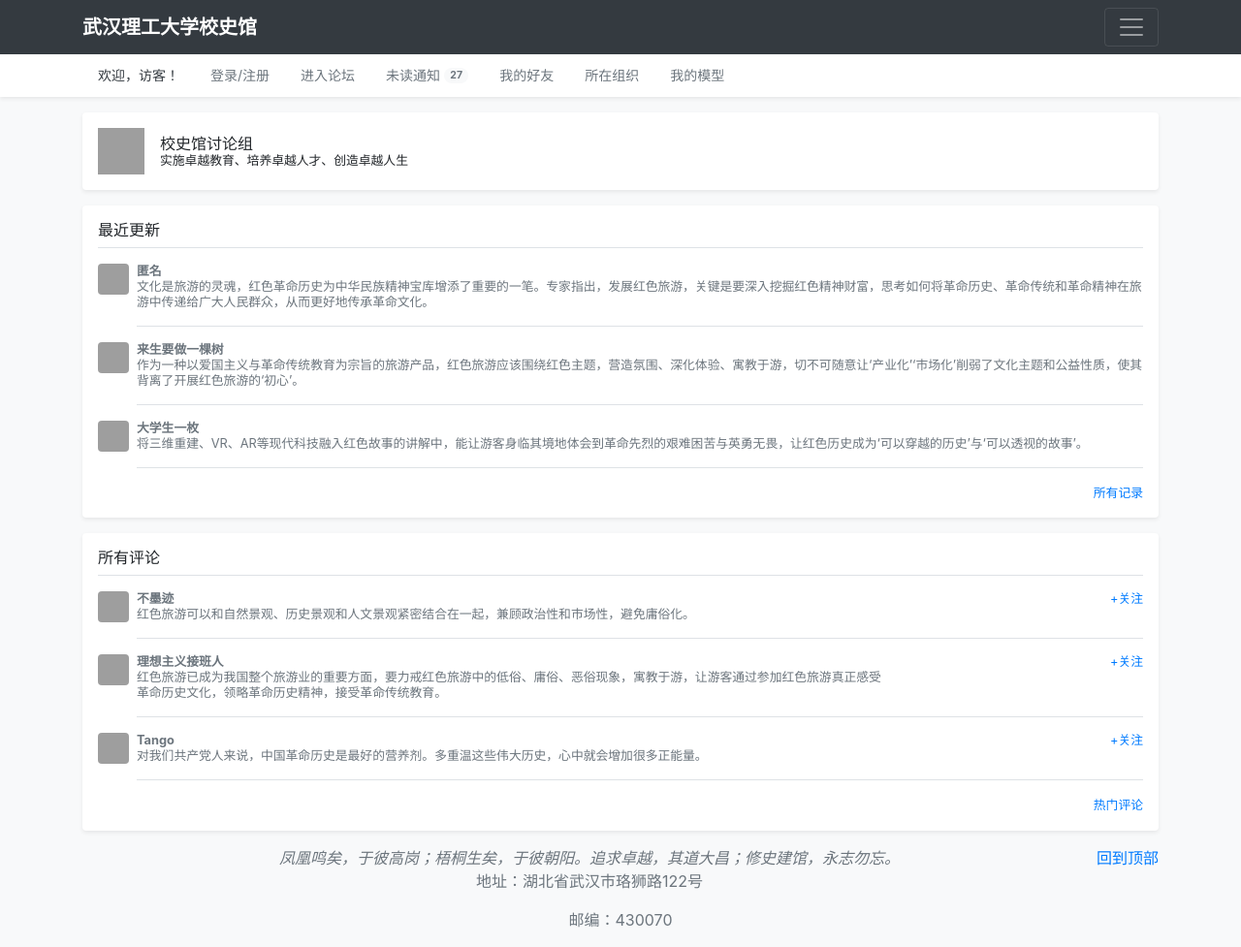
After one commit to LittleSaltFish/FrontPage-3DRebuild, a Flask app: page /BBS in a window 1280 px wide. The commit adds this page. Shown: the whole page at 97% size. Run offline with Flask 2, Linux system fonts and the light colour scheme; grey boxes are pictures that could not be loaded.

Commit message:
Version2.1:Add BBS&Signin Mod Footer

```diff
--- a/app.py
+++ b/app.py
@@ -26,5 +26,13 @@ def re2():
 def re1():
     return render_template("第一展区.html")
 
+@app.route("/BBS")
+def BBS():
+    return render_template("BBS.html")
+
+@app.route("/signin")
+def signin():
+    return render_template("sign-in.html")
+
 if __name__ == "__main__":
     app.run(host='0.0.0.0',port=5003)
--- /dev/null
+++ b/static/css/BBS.css
@@ -0,0 +1,72 @@
+html,
+body {
+  overflow-x: hidden; /* Prevent scroll on narrow devices */
+}
+
+
+@media (max-width: 991.98px) {
+  .offcanvas-collapse {
+    position: fixed;
+    bottom: 0;
+    left: 100%;
+    width: 100%;
+    padding-right: 1rem;
+    padding-left: 1rem;
+    overflow-y: auto;
+    visibility: hidden;
+    background-color: #343a40;
+    transition: visibility .3s ease-in-out, -webkit-transform .3s ease-in-out;
+    transition: transform .3s ease-in-out, visibility .3s ease-in-out;
+    transition: transform .3s ease-in-out, visibility .3s ease-in-out, -webkit-transform .3s ease-in-out;
+  }
+  .offcanvas-collapse.open {
+    visibility: visible;
+    -webkit-transform: translateX(-100%);
+    transform: translateX(-100%);
+  }
+}
+
+.nav-scroller {
+  position: relative;
+  z-index: 2;
+  height: 2.75rem;
+  overflow-y: hidden;
+}
+
+.nav-scroller .nav {
+  display: -ms-flexbox;
+  display: flex;
+  -ms-flex-wrap: nowrap;
+  flex-wrap: nowrap;
+  padding-bottom: 1rem;
+  margin-top: -1px;
+  overflow-x: auto;
+  color: rgba(255, 255, 255, .75);
+  text-align: center;
+  white-space: nowrap;
+  -webkit-overflow-scrolling: touch;
+}
+
+.nav-underline .nav-link {
+  padding-top: .75rem;
+  padding-bottom: .75rem;
+  font-size: .875rem;
+  color: #6c757d;
+}
+
+.nav-underline .nav-link:hover {
+  color: #007bff;
+}
+
+.nav-underline .active {
+  font-weight: 500;
+  color: #343a40;
+}
+
+.text-white-50 { color: rgba(255, 255, 255, .5); }
+
+.bg-purple { background-color: #6f42c1; }
+
+.lh-100 { line-height: 1; }
+.lh-125 { line-height: 1.25; }
+.lh-150 { line-height: 1.5; }
--- /dev/null
+++ b/static/js/BBS.js
@@ -0,0 +1,7 @@
+$(function () {
+  'use strict'
+
+  $('[data-toggle="offcanvas"]').on('click', function () {
+    $('.offcanvas-collapse').toggleClass('open')
+  })
+})
--- /dev/null
+++ b/templates/BBS.html
@@ -0,0 +1,212 @@
+<!DOCTYPE html>
+<html lang="en">
+
+<head>
+    <meta charset="utf-8">
+    <meta http-equiv="X-UA-Compatible" content="IE=edge">
+    <meta name="viewport" content="width=device-width, initial-scale=1">
+    <meta name="description" content="">
+    <meta name="author" content="">
+    <link rel="icon" href="{{url_for('static', filename='pic/相机.ico')}}">
+
+    <title>在线校史馆</title>
+
+    <!-- Bootstrap core CSS -->
+    <link rel="stylesheet" href="https://cdn.jsdelivr.net/npm/bootstrap@4.6.0/dist/css/bootstrap.min.css"
+        integrity="sha384-B0vP5xmATw1+K9KRQjQERJvTumQW0nPEzvF6L/Z6nronJ3oUOFUFpCjEUQouq2+l" crossorigin="anonymous">
+    <!-- Custom styles for this template -->
+    <link href="{{url_for('static', filename='css/BBS.css')}}" rel="stylesheet">
+
+    <style>
+        .bd-placeholder-img {
+            font-size: 1.125rem;
+            text-anchor: middle;
+            -webkit-user-select: none;
+            -moz-user-select: none;
+            -ms-user-select: none;
+            user-select: none;
+        }
+
+        @media (min-width: 768px) {
+            .bd-placeholder-img-lg {
+                font-size: 3.5rem;
+            }
+        }
+
+    </style>
+</head>
+
+<body class="bg-light">
+
+    <header>
+        <nav class="collapse bg-dark" id="navbarHeader">
+            <div class="container">
+                <div class="row">
+                    <div class="col-sm-8 col-md-7 py-4">
+                        <h4 class="text-white">About</h4>
+                        <p class="text-muted">
+                            绵延120余载的办学历史，夯实了武汉理工大学持续发展的强大基础；合并组建20年的办学成就，书写了武汉理工大学跨越发展的辉煌篇章。校史馆从2000年5月27日起，至2019年12月31日止。以历程篇、成就篇、人物篇三个部分反映学校的发展历程，呈现20年的建设成就，展示理工大人奋发向上的精神风貌。
+                        </p>
+                    </div>
+                    <div class="col-sm-4 offset-md-1 py-4">
+                        <h4 class="text-white">Contact</h4>
+                        <ul class="list-unstyled">
+                            <li><a href="#" class="text-light">地址：湖北省武汉市珞狮路122号</a></li>
+                            <li><a href="#" class="text-light">邮编：430070</a></li>
+                        </ul>
+                    </div>
+                </div>
+            </div>
+        </nav>
+        <div class="navbar navbar-dark bg-dark shadow-sm">
+            <div class="container d-flex justify-content-between">
+                <a href="/" class="navbar-brand d-flex align-items-center">
+
+                    <strong>武汉理工大学校史馆</strong>
+                </a>
+                <button class="navbar-toggler" type="button" data-toggle="collapse" data-target="#navbarHeader"
+                    aria-controls="navbarHeader" aria-expanded="false" aria-label="Toggle navigation">
+                    <span class="navbar-toggler-icon"></span>
+                </button>
+            </div>
+        </div>
+    </header>
+
+
+
+    <div class="nav-scroller bg-white shadow-sm">
+        <div class="container">
+            <nav class="nav nav-underline">
+                <a class="nav-link active" href="#">欢迎，访客！</a>
+                <a class="nav-link pull-right" href="/signin">登录/注册</a>
+                <a class="nav-link" href="/BBS">进入论坛</a>
+                <a class="nav-link" href="#">
+                    未读通知
+                    <span class="badge badge-pill bg-light align-text-bottom">27</span>
+                </a>
+                <!-- <a class="nav-link" href="#"></a> -->
+                <a class="nav-link" href="#">我的好友</a>
+                <a class="nav-link" href="#">所在组织</a>
+                <a class="nav-link" href="#">我的模型</a>
+                <!-- <a class="nav-link" href="#">Link</a>
+                <a class="nav-link" href="#">Link</a> -->
+            </nav>
+        </div>
+    </div>
+
+    <main role="main" class="container">
+        <div class="d-flex align-items-center p-3 my-3 bg-white rounded shadow-sm">
+            <img class="mr-3" src="https://img.imgdb.cn/item/6086d115d1a9ae528fb01908.jpg" alt="" width="48"
+                height="48">
+            <div class="lh-100">
+                <h6 class="mb-0 text-black lh-100">校史馆讨论组</h6>
+                <small>实施卓越教育、培养卓越人才、创造卓越人生</small>
+            </div>
+        </div>
+
+        <div class="my-3 p-3 bg-white rounded shadow-sm">
+            <h6 class="border-bottom border-gray pb-2 mb-0">最近更新</h6>
+            <div class="media text-muted pt-3">
+
+                <img src="https://pic2.zhimg.com/v2-7ff800975ab9cac63295b786668d467a_xl.jpg"
+                    class="bd-placeholder-img mr-2 rounded" width="32" height="32">
+
+                <p class="media-body pb-3 mb-0 small lh-125 border-bottom border-gray">
+                    <strong class="d-block text-gray-dark">匿名</strong>
+                    文化是旅游的灵魂，红色革命历史为中华民族精神宝库增添了重要的一笔。专家指出，发展红色旅游，关键是要深入挖掘红色精神财富，思考如何将革命历史、革命传统和革命精神在旅游中传递给广大人民群众，从而更好地传承革命文化。
+                </p>
+            </div>
+            <div class="media text-muted pt-3">
+                <img src="https://pic4.zhimg.com/50/v2-0ea3bc072607967e475fff312f8a859e_xs.jpg?source=54b3c3a5"
+                    class="bd-placeholder-img mr-2 rounded" width="32" height="32">
+
+                <p class="media-body pb-3 mb-0 small lh-125 border-bottom border-gray">
+                    <strong class="d-block text-gray-dark">来生要做一棵树</strong>
+                    作为一种以爱国主义与革命传统教育为宗旨的旅游产品，红色旅游应该围绕红色主题，营造氛围、深化体验、寓教于游，切不可随意让‘产业化’‘市场化’削弱了文化主题和公益性质，使其背离了开展红色旅游的‘初心’。
+                </p>
+            </div>
+            <div class="media text-muted pt-3">
+                <img src="https://pic1.zhimg.com/100/v2-a2dba10266bae3f316145d3d4730cde2_r.jpeg?source=1940ef5c"
+                    class="bd-placeholder-img mr-2 rounded" width="32" height="32">
+
+                <p class="media-body pb-3 mb-0 small lh-125 border-bottom border-gray">
+                    <strong class="d-block text-gray-dark">大学生一枚</strong>
+                    将三维重建、VR、AR等现代科技融入红色故事的讲解中，能让游客身临其境地体会到革命先烈的艰难困苦与英勇无畏，让红色历史成为‘可以穿越的历史’与‘可以透视的故事’。
+                </p>
+            </div>
+            <small class="d-block text-right mt-3">
+                <a href="#">所有记录</a>
+            </small>
+        </div>
+
+        <div class="my-3 p-3 bg-white rounded shadow-sm">
+            <h6 class="border-bottom border-gray pb-2 mb-0">所有评论</h6>
+            <div class="media text-muted pt-3">
+                <img src="https://pic2.zhimg.com/100/v2-ed0623cfa55c92c33e212c846f07d4e8_r.jpeg?source=1940ef5c"
+                    class="bd-placeholder-img mr-2 rounded" width="32" height="32">
+
+                <div class="media-body pb-3 mb-0 small lh-125 border-bottom border-gray">
+                    <div class="d-flex justify-content-between align-items-center w-100">
+                        <strong class="text-gray-dark">不墨迹</strong>
+                        <a href="#">+关注</a>
+                    </div>
+                    <span class="d-block w-75">红色旅游可以和自然景观、历史景观和人文景观紧密结合在一起，兼顾政治性和市场性，避免庸俗化。</span>
+                </div>
+            </div>
+            <div class="media text-muted pt-3">
+                <img src="https://pic1.zhimg.com/100/v2-34a2daeef9a46b9895a4f71cc814a610_r.jpeg?source=1940ef5c"
+                    class="bd-placeholder-img mr-2 rounded" width="32" height="32">
+
+                <div class="media-body pb-3 mb-0 small lh-125 border-bottom border-gray">
+                    <div class="d-flex justify-content-between align-items-center w-100">
+                        <strong class="text-gray-dark">理想主义接班人</strong>
+                        <a href="#">+关注</a>
+                    </div>
+                    <span
+                        class="d-block w-75">红色旅游已成为我国整个旅游业的重要方面，要力戒红色旅游中的低俗、庸俗、恶俗现象，寓教于游，让游客通过参加红色旅游真正感受革命历史文化，领略革命历史精神，接受革命传统教育。</span>
+                </div>
+            </div>
+            <div class="media text-muted pt-3">
+                <img src="https://pic1.zhimg.com/50/v2-2d001c7363041bc8d3e5e0a2d0d1b98b_xs.jpg?source=54b3c3a5"
+                    class="bd-placeholder-img mr-2 rounded" width="32" height="32">
+
+                <div class="media-body pb-3 mb-0 small lh-125 border-bottom border-gray">
+                    <div class="d-flex justify-content-between align-items-center w-100">
+                        <strong class="text-gray-dark">Tango</strong>
+                        <a href="#">+关注</a>
+                    </div>
+                    <span class="d-block w-75">对我们共产党人来说，中国革命历史是最好的营养剂。多重温这些伟大历史，心中就会增加很多正能量。</span>
+                </div>
+            </div>
+            <small class="d-block text-right mt-3">
+                <a href="#">热门评论</a>
+            </small>
+        </div>
+    </main>
+
+<footer class="text-muted text-center">
+    <div class="container">
+        <p class="float-right">
+            <a href="#">回到顶部</a>
+        </p>
+        <em>凤凰鸣矣，于彼高岗；梧桐生矣，于彼朝阳。追求卓越，其道大昌；修史建馆，永志勿忘。</em>
+        <p>地址：湖北省武汉市珞狮路122号</p>
+        <p>邮编：430070</p>
+    </div>
+</footer>
+
+    <script src="https://code.jquery.com/jquery-3.5.1.slim.min.js"
+        integrity="sha384-DfXdz2htPH0lsSSs5nCTpuj/zy4C+OGpamoFVy38MVBnE+IbbVYUew+OrCXaRkfj" crossorigin="anonymous">
+    </script>
+    <script>
+        window.jQuery || document.write(
+            '<script src="https://cdn.bootcdn.net/ajax/libs/jquery/1.12.2/jquery.slim.min.js"><\/script>')
+
+    </script>
+    <script src="https://cdn.jsdelivr.net/npm/bootstrap@4.6.0/dist/js/bootstrap.bundle.min.js"></script>
+
+
+    <link href="{{url_for('static', filename='js/BBS.js')}}" rel="stylesheet">
+</body>
+
+</html>
```
Also changed, not shown: introduction-sample.html (+10 -3 lines), static/css/sign-in.css (added, +44 -0 lines), templates/index.html (+25 -9 lines), templates/sign-in.html (added, +136 -0 lines), templates/第一展区.html (+33 -8 lines), templates/第三展区.html (+32 -8 lines), templates/第二展区.html (+51 -22 lines), templates/第四展区.html (+31 -8 lines), 论坛评论 (1).txt (added, +10 -0 lines), 论坛评论 (2).txt (added, +10 -0 lines).
